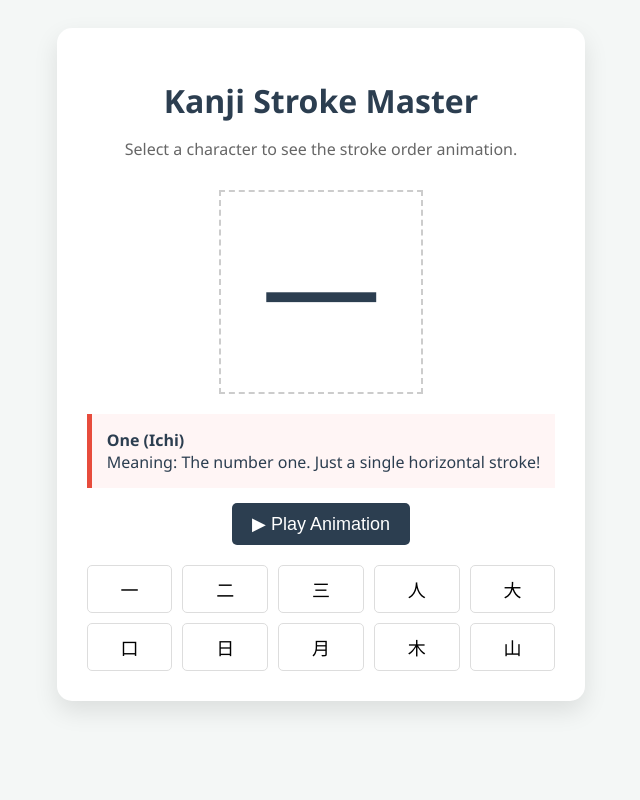
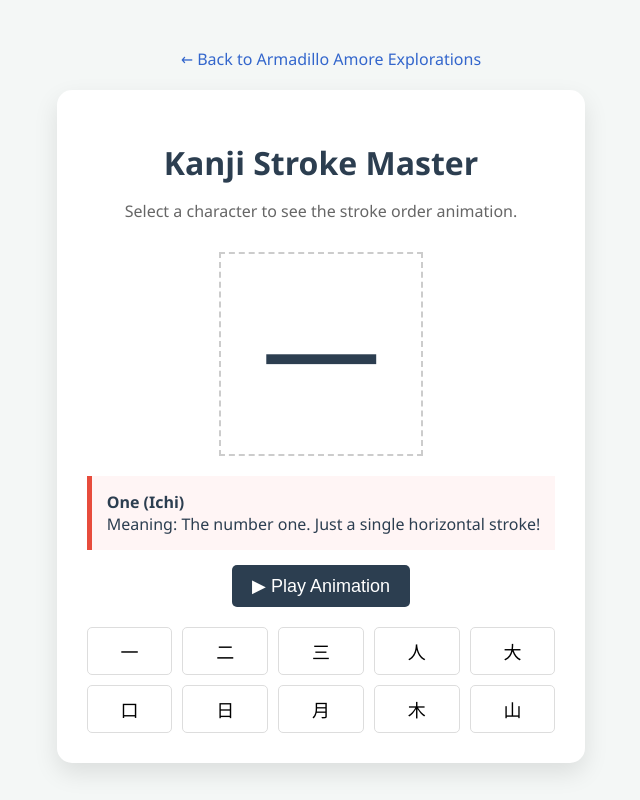
Before and after one commit to armadilloamore/exploring, a plain HTML site: page kanji-gemini.html in a window 1280 px wide. Shown: the whole page, without its empty margins (319-959 px from the left). Drawn offline with Linux system fonts and the light colour scheme.

Commit message:
Update kanji-gemini.html

```diff
--- a/kanji-gemini.html
+++ b/kanji-gemini.html
@@ -103,10 +103,21 @@
             padding: 10px 20px;
             border: none;
         }
+        .home-link{
+    display:block;
+    margin:20px 0 20px 20px;
+    text-decoration:none;
+    font-weight:500;
+    color:#3366cc;
+}
+
+.home-link:hover{
+    text-decoration:underline;
+}
     </style>
 </head>
 <body>
-
+<a href="index.html" class="home-link">← Back to Armadillo Amore Explorations</a>
 <div class="container">
     <h1>Kanji Stroke Master</h1>
     <p>Select a character to see the stroke order animation.</p>
```
